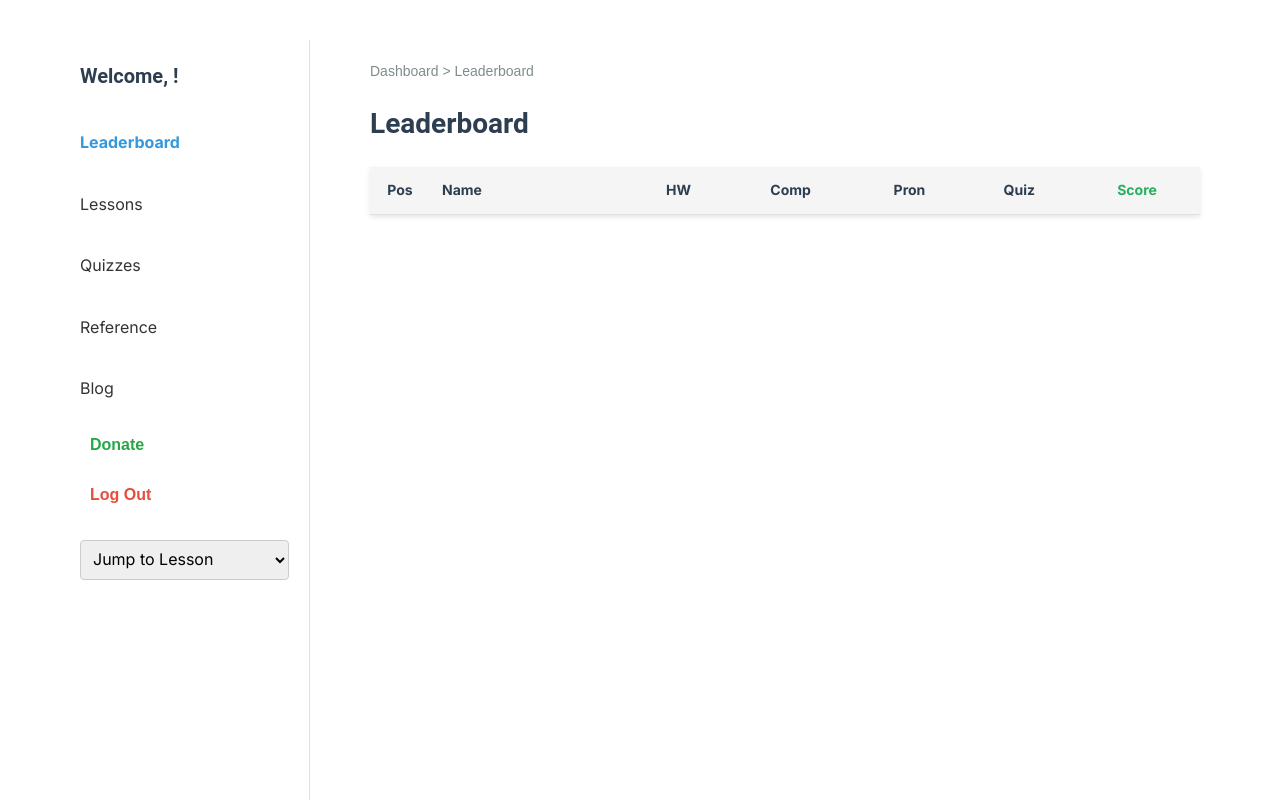
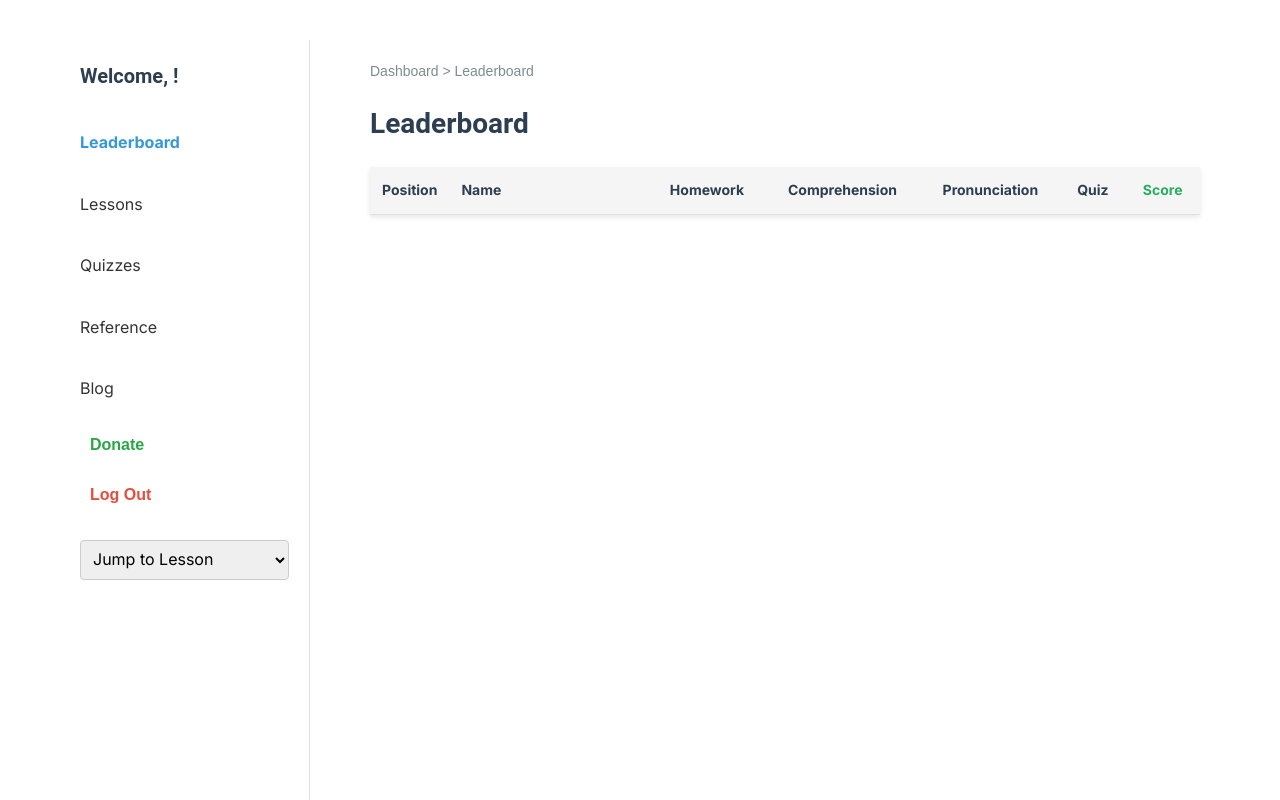
Before and after one commit to tnguyenfr1/english-learning-website, a website: page public/dashboard.html in a window 1280 px wide. Drawn offline with Linux system fonts and the light colour scheme; a script that the page names is missing.

```diff
--- a/public/dashboard.html
+++ b/public/dashboard.html
@@ -260,11 +260,11 @@
                 <table class="leaderboard-table" id="leaderboardTable">
                     <thead>
                         <tr>
-                            <th class="position">Pos</th>
+                            <th class="position">Position</th>
                             <th class="name">Name</th>
-                            <th>HW</th>
-                            <th>Comp</th>
-                            <th>Pron</th>
+                            <th>Homework</th>
+                            <th>Comprehension</th>
+                            <th>Pronunciation</th>
                             <th>Quiz</th>
                             <th class="total-score">Score</th>
                         </tr>
```
